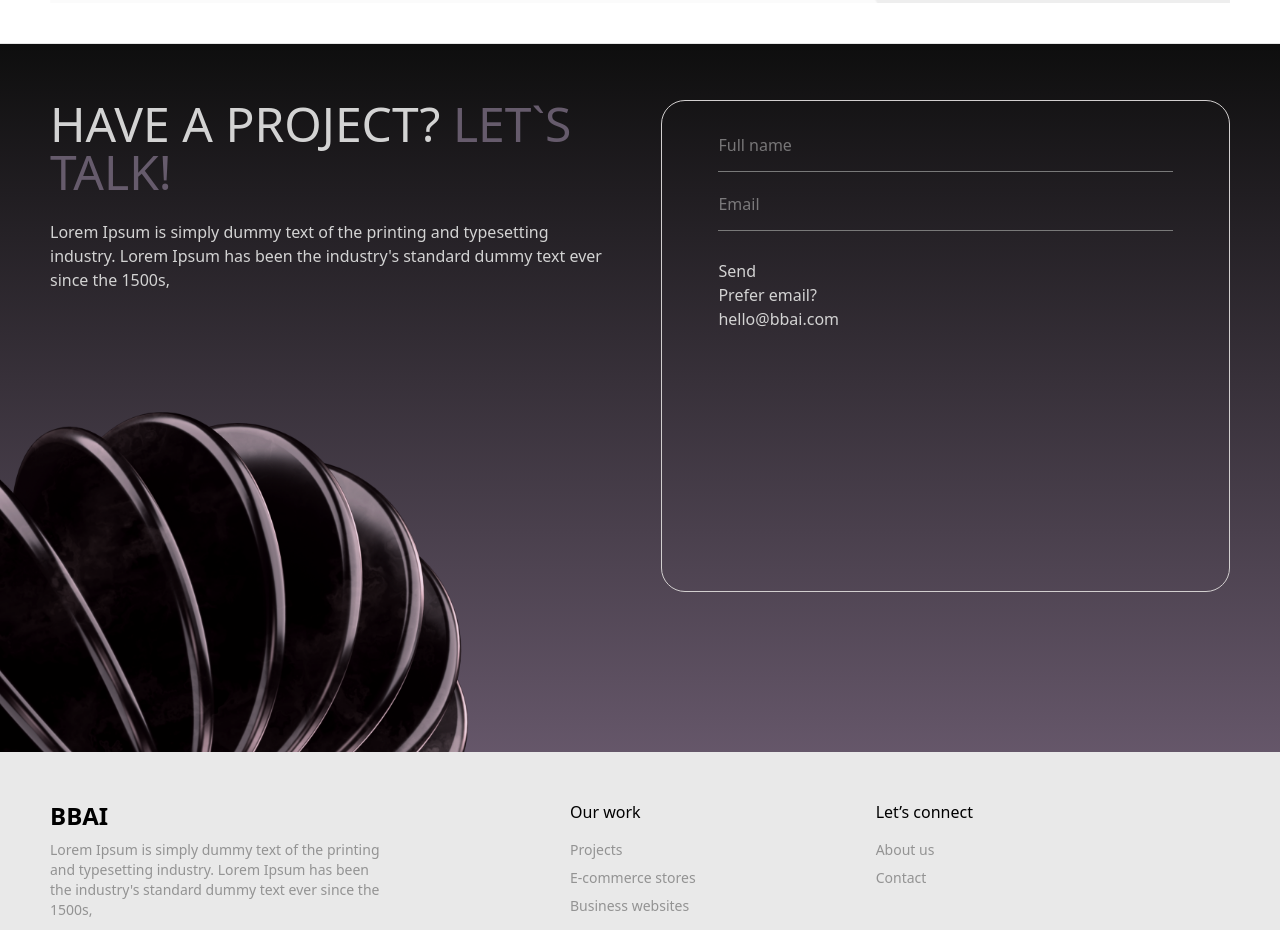
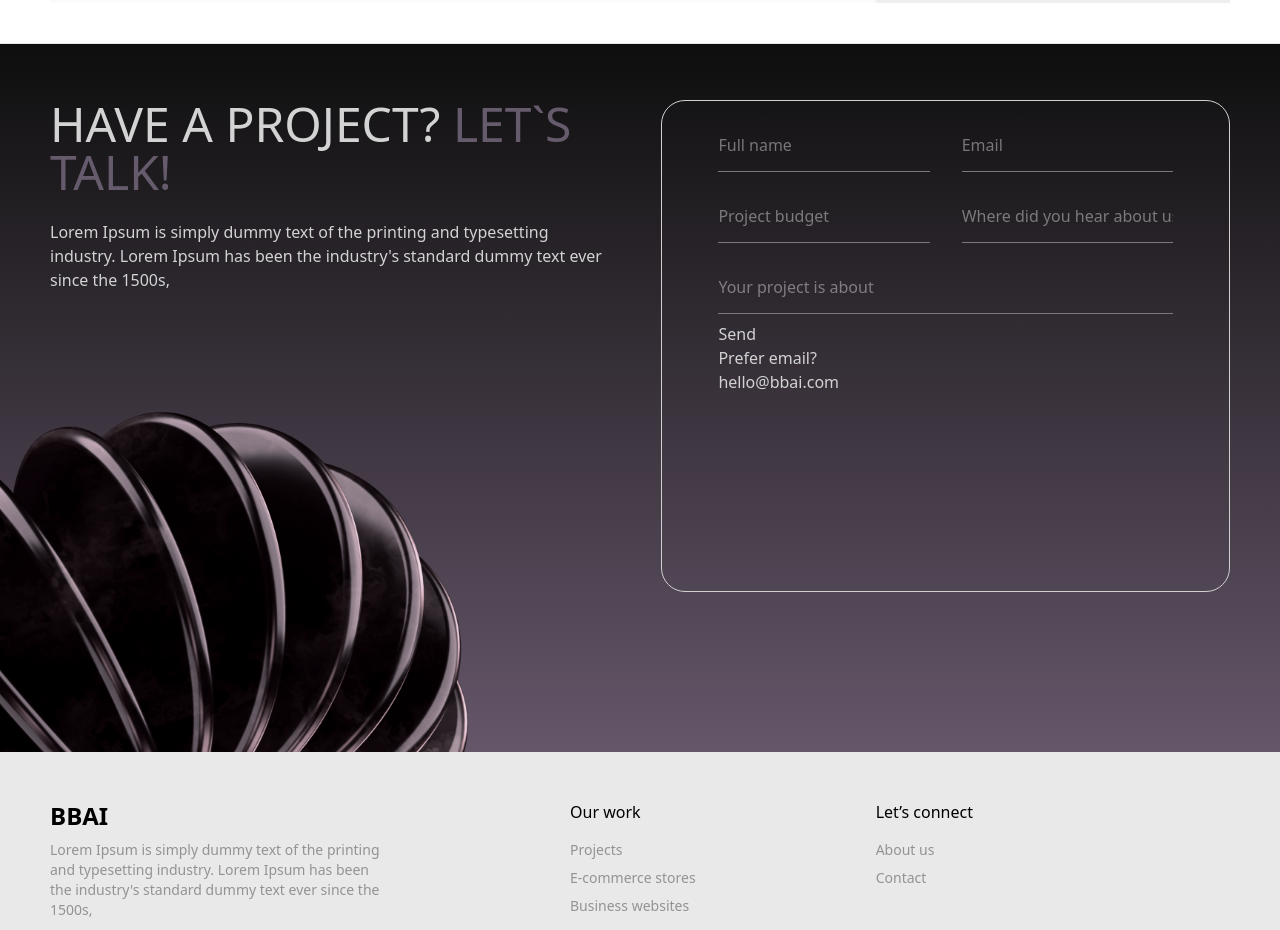
Before and after one commit to Bednar8/bb, a Next.js app: page / in a window 1280 px wide. Shown: the part 2180-3110 px from the top of the page. Built offline with nearby package versions, Linux system fonts and the light colour scheme.

Commit message:
add forms types

```diff
--- a/src/app/components/layout/Form.tsx
+++ b/src/app/components/layout/Form.tsx
@@ -14,12 +14,29 @@ const inputs = [
 		type: "email",
 		placeholder: "Email",
 	},
+	{
+		name: "budget",
+		type: "budget",
+		placeholder: "Project budget",
+	},
+	{
+		name: "from",
+		type: "from",
+		placeholder: "Where did you hear about us?",
+	},
+	{
+		name: "about",
+		type: "about",
+		placeholder: "Your project is about",
+	},
 ]
 
 export default function Form() {
 	const [formData, setFormData] = useState({
 		name: "",
 		email: "",
+		budget: "",
+		from: "",
 	})
 	const [statusMessage, setStatusMessage] = useState("")
 
@@ -65,9 +82,14 @@ export default function Form() {
 				</div>
 				<div className="lg:w-1/2 lg:border border-light-gray lg:px-14 lg:py-8 lg:rounded-3xl">
 					<form onSubmit={handleSubmit} className="">
-						<div className="space-y-5">
-							{inputs.map((input) => (
-								<div key={input.name} className="flex flex-col">
+						<div>
+							<div className="flex flex-col lg:grid lg:grid-cols-2 gap-8">
+								{inputs.map((input, i) => (
+									<div
+										key={input.name}
+										className={`flex flex-col${
+											i === inputs.length - 1 ? " lg:col-span-2" : ""
+										}`}>
 										<input
 											className="border-b-1 border-[#797979] pb-3.5"
 											placeholder={input.placeholder}
@@ -78,6 +100,7 @@ export default function Form() {
 										/>
 									</div>
 								))}
+							</div>
 							<div className="pt-2">
 								<input type="submit" className="" value="Send" />
 							</div>
--- a/src/app/components/ui/Project.tsx
+++ b/src/app/components/ui/Project.tsx
@@ -13,10 +13,9 @@ type Project = {
 export default function Project({project}: {project: Project}) {
 	return (
 		<div className="border-t-[1px] py-5 border-[#E5E5E5]">
-			<div className="flex flex-col gap-5 lg:flex-row flex-wrap justify-between items-center">
+			<div className="flex flex-col gap-5 lg:flex-row flex-wrap justify-between lg:items-center">
 				<h4 className="text-base uppercase">{project.name}</h4>
 				<Image
-					//   src={project.image}
 					src="/assets/shapes/no-img.png"
 					alt={project.name}
 					width={1500}
```
Lines whose indentation alone changed are shown as unchanged.
